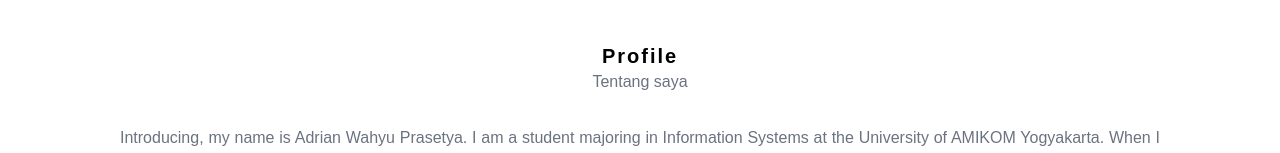
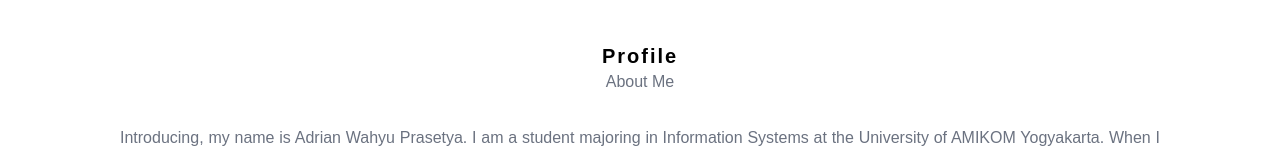
Before and after one commit to rianwp/project-2, a Next.js app: page / in a window 1280 px wide. Shown: the part 750-903 px from the top of the page. Built offline with nearby package versions, Linux system fonts and the light colour scheme.

Commit message:
Update ProfileHeader.js

```diff
--- a/components/Profile/ProfileHeader.js
+++ b/components/Profile/ProfileHeader.js
@@ -5,7 +5,7 @@ export default function ProfileHeader(){
     return(
         <>
         <Tittle>Profile</Tittle>
-        <SubTittle>Tentang saya</SubTittle>
+        <SubTittle>About Me</SubTittle>
         </>
     )
 }
```
